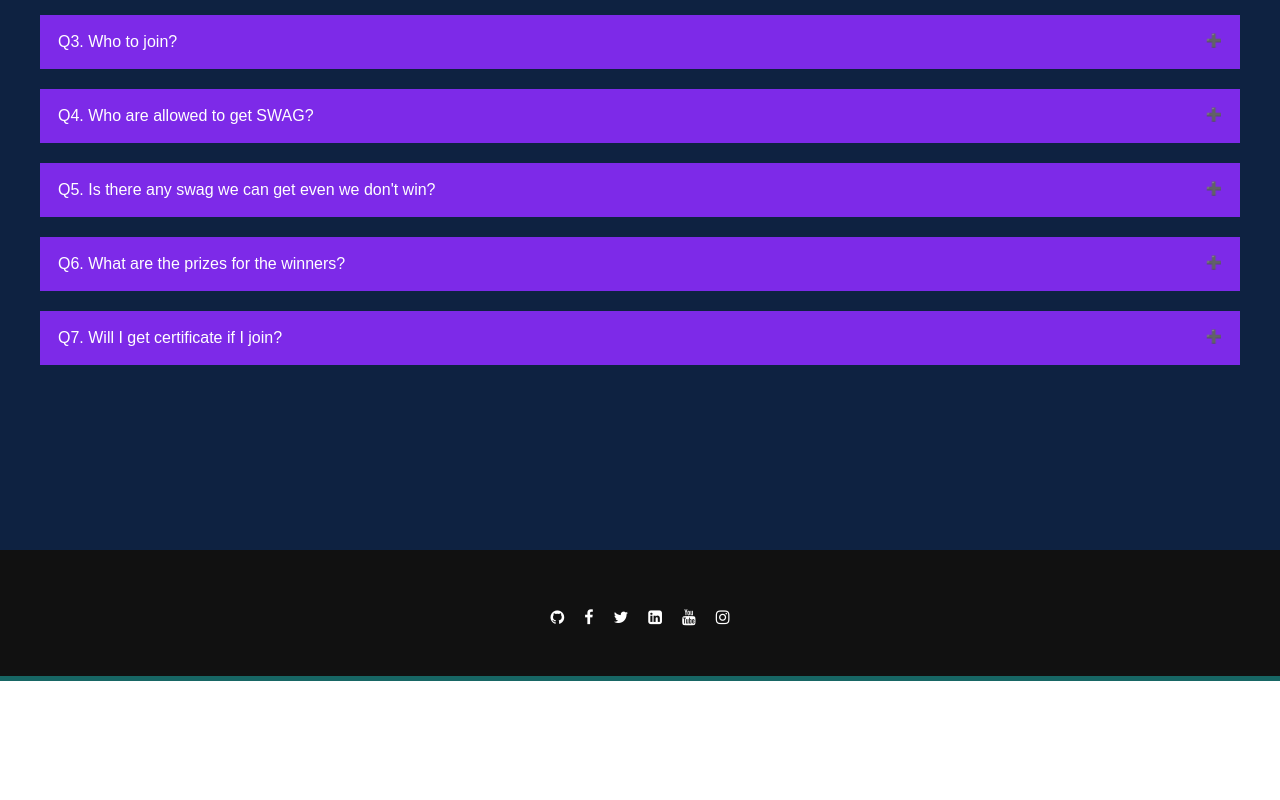
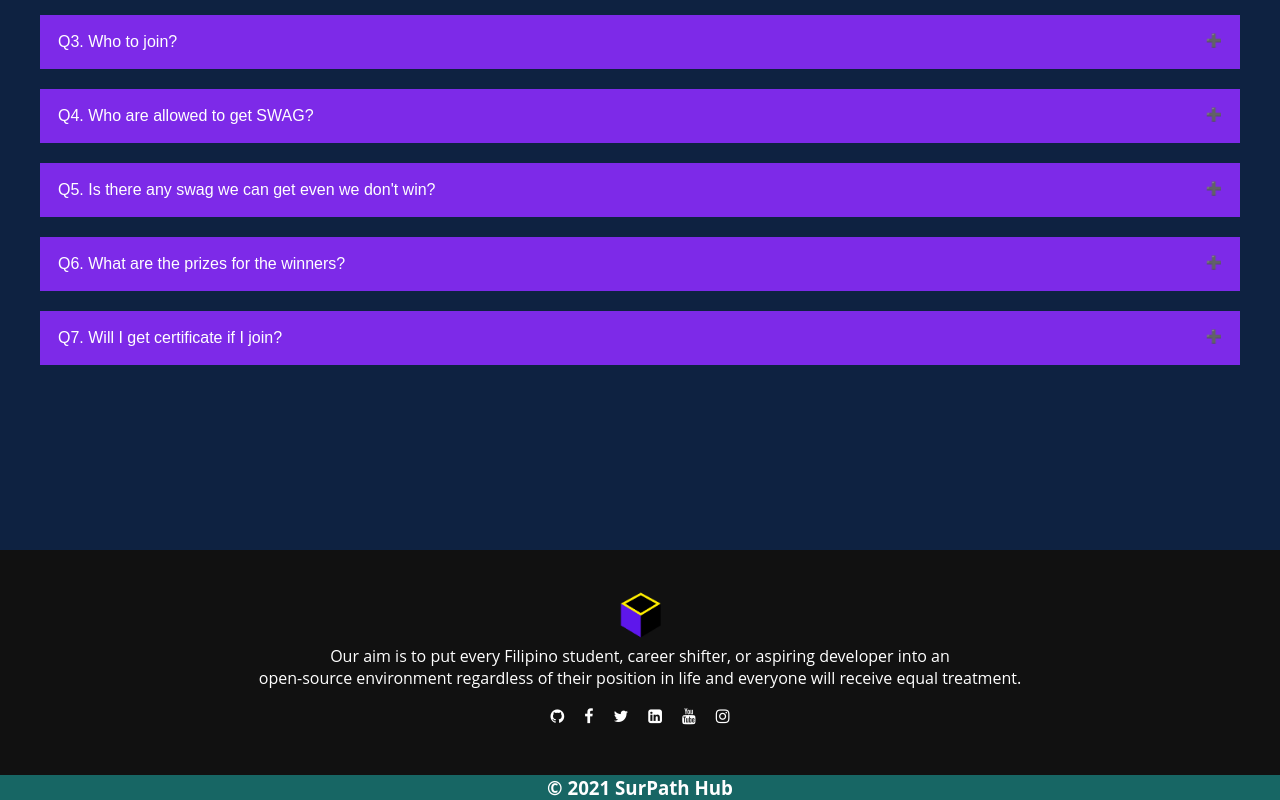
Before and after one commit to SurPathHub/events, a website: page index.html in a window 1280 px wide. Shown: the part 1850-2650 px from the top of the page. Before the commit the page ends 2531 px from the top, so only its background shows below. Drawn offline with nearby package versions, Linux system fonts and the light colour scheme; a web font is replaced by a local one.

Commit message:
feat: customize footer

```diff
--- a/index.html
+++ b/index.html
@@ -123,6 +123,11 @@
 
   <footer>
     <div class="footer-content"></div>
+      <div class="about">
+        <img src="imgs/logo.png">
+        <p class="mission">Our aim is to put every Filipino student, career shifter, or aspiring developer into an <br>open-source environment regardless of their position in life and everyone will receive equal treatment.</p>
+     </div>
+
       <ul class="socials">
         <li><a href="https://github.com/SurPathHub"><i class="fa fa-github"></i></a></li>
         <li><a href="https://web.facebook.com/SurPathHub/"><i class="fa fa-facebook"></i></a></li>
@@ -132,6 +137,9 @@
         <li><a href="https://instagram.com/surpathhub"><i class="fa fa-instagram"></i></a></li>
       </ul>
     </div>
+    <div class="copyright">
+      <h3>© 2021 SurPath Hub</h3>
+    </div>
   </footer>
 
   <script src="main.js"></script>
--- a/main.css
+++ b/main.css
@@ -1050,7 +1050,6 @@ div.panel.show {
 /**/
 footer {
   background: #111;
-  border-bottom: 5px solid #176664;
   height: auto;
   font-family: "Open Sans";
   padding-top: 40px;
@@ -1064,6 +1063,12 @@ footer {
   text-align: center;
 }
 
+.about {
+  text-align: center;
+}
+.about img {
+  width: 50px;
+}
 .socials {
   list-style: none;
   display: flex;
@@ -1084,4 +1089,10 @@ footer {
 .socials a:hover i {
   color: aqua;
 }
+
+.copyright {
+  border: 10px;
+  background: #176664;
+  text-align: center;
+}
 /*End*/
```
Also changed, not shown: imgs/logo.png (added).
